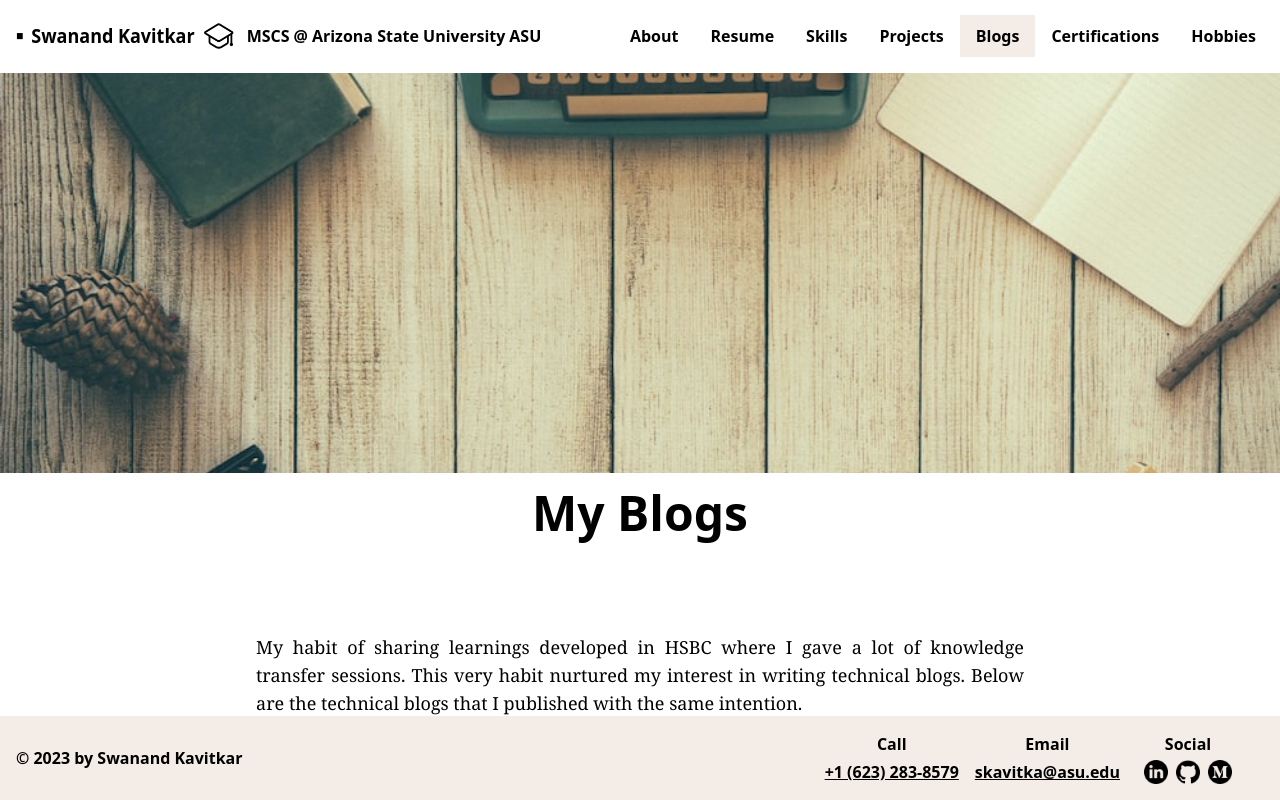
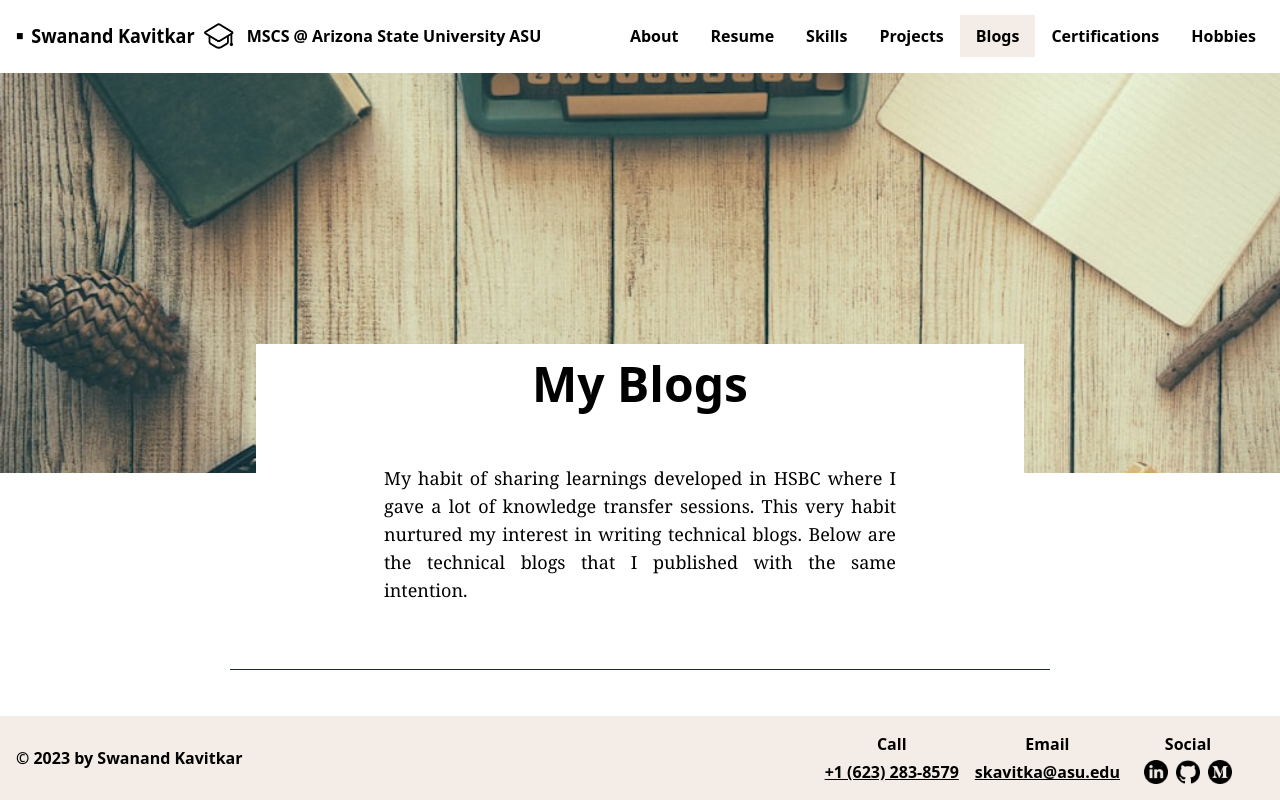
Before and after one commit to S-Threepio/S-Threepio.github.io, a React (Create React App) app: page /blogs in a window 1280 px wide. Built offline with nearby package versions, Linux system fonts and the light colour scheme.

Commit message:
formatting fix

```diff
--- a/src/components/Blogs/Blogs.js
+++ b/src/components/Blogs/Blogs.js
@@ -37,14 +37,16 @@ const Blogs = () => {
         src={cover}
         className="w-screen h-[50vh] object-center object-cover"
       />
-      <div className="flex-col flex md:w-4/5 min-[1600px]:w-3/5 mb-10 items-center">
-        <div className="text-5xl font-bold p-4 mb-10">My Blogs</div>
-        <div className=" lg:mx-32 m-10 font-serif text-lg text-justify">
+      <div className="mb-[5%] md:relative md:bottom-[20%]  md:mb-[-5%] flex flex-col w-4/5 lg:w-3/5 bg-white items-center">
+        <div className="text-4xl md:text-5xl font-bold p-4">My Blogs</div>
+        <div className="mx-10 text-base md:text-lg md:mx-20 lg:mx-32 mt-10 font-serif text-justify">
           My habit of sharing learnings developed in HSBC where I gave a lot of
           knowledge transfer sessions. This very habit nurtured my interest in
           writing technical blogs. Below are the technical blogs that I
           published with the same intention.
         </div>
+      </div>
+      <div className="flex-col flex md:w-4/5 min-[1600px]:w-3/5 mb-10 items-center">
         <div className=" w-4/5 border-b-[1px] border-gray-800 xl:mb-20" />
         <div className="flex flex-col items-center w-4/5">
           {blogdata.map((blog, index) => (
```
